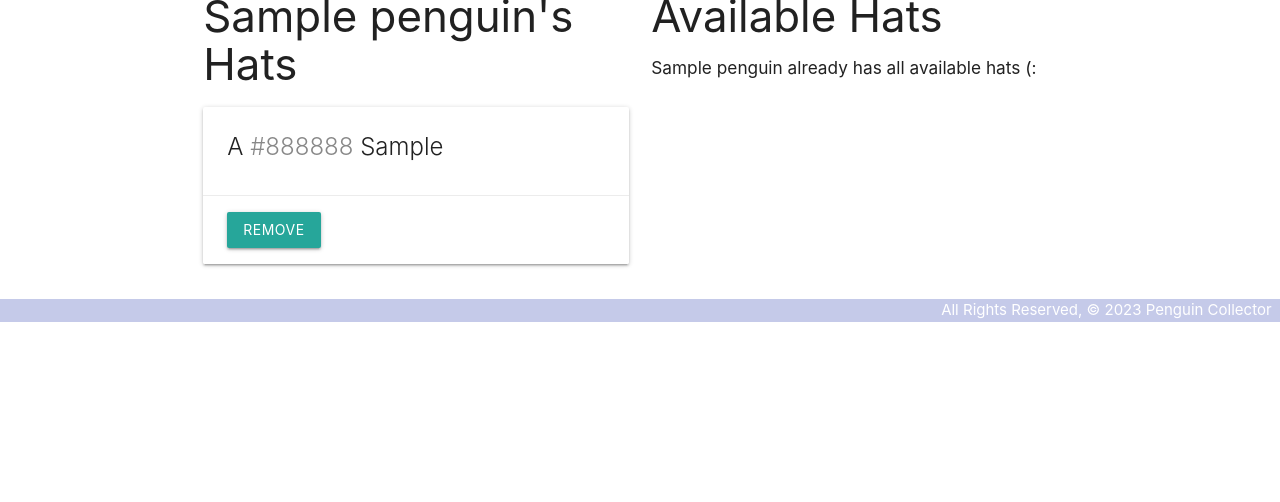
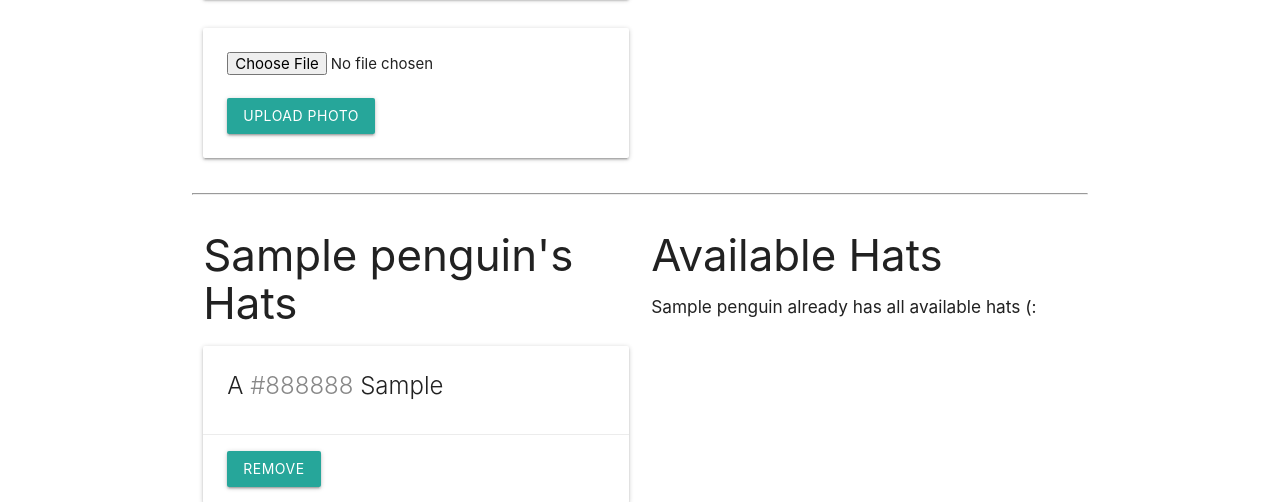
Before and after one commit to btb0/penguincollector, a Django app: page /penguins/1/ in a window 1280 px wide. Shown: the part 796-1298 px from the top of the page. Before the commit the page ends 1118 px from the top, so only its background shows below. Run offline with Django 4.2, Linux system fonts and the light colour scheme; a user stored in the database is signed in; tables that the repository leaves empty hold one stand-in row (values such as "Sample post").

Commit message:
implements AWS s3

```diff
--- a/main_app/admin.py
+++ b/main_app/admin.py
@@ -1,7 +1,8 @@
 from django.contrib import admin
-from .models import Penguin, Feeding, Hat
+from .models import Penguin, Feeding, Hat, Photo
 
 # Register your models here.
 admin.site.register(Penguin)
 admin.site.register(Feeding)
 admin.site.register(Hat)
+admin.site.register(Photo)
--- a/main_app/models.py
+++ b/main_app/models.py
@@ -69,3 +69,11 @@
     class Meta:
         # Sort Feedings by date (descending order)
         ordering = ['-date']
+
+
+class Photo(models.Model):
+    url = models.CharField(max_length=200)
+    penguin = models.ForeignKey(Penguin, on_delete=models.CASCADE)
+
+    def __str__(self):
+        return f"Photo for penguin_id: {self.penguin_id} @{self.url}"
--- a/main_app/templates/penguins/detail.html
+++ b/main_app/templates/penguins/detail.html
@@ -21,6 +21,17 @@
                 <a href="{% url 'penguins_delete' penguin.id %}">Delete</a>
             </div>
         </div>
+        {% for photo in penguin.photo_set.all %}
+            <img class="responsive-img card-panel" src="{{photo.url}}" alt="Penguin Photo">
+        {% empty %}
+            <div class="card-panel teal-text center-align">No Photos Uploaded</div>
+        {% endfor %}
+        <form action="{% url 'add_photo' penguin.id %}" enctype="multipart/form-data" method="POST" class="card-panel">
+            {% csrf_token %}
+            <input type="file" name="photo-file">
+            <br><br>
+            <button type="submit" class="btn">Upload Photo</button>
+        </form>
     </div>
     <div class="col s6">
         <!-- Add Feedings Form -->
--- a/main_app/urls.py
+++ b/main_app/urls.py
@@ -10,6 +10,7 @@
     path('penguins/<int:pk>/update/', views.PenguinUpdate.as_view(), name='penguins_update'),
     path('penguins/<int:pk>/delete/', views.PenguinDelete.as_view(), name='penguins_delete'),
     path('penguins/<int:penguin_id>/add_feeding/', views.add_feeding, name='add_feeding'),
+    path('penguins/<int:penguin_id>/add_photo/', views.add_photo, name='add_photo'),
     path('penguins/<int:penguin_id>/assoc_hat/<int:hat_id>/', views.assoc_hat, name='assoc_hat'),
     path('penguins/<int:penguin_id>/unassoc_hat/<int:hat_id>/', views.unassoc_hat, name='unassoc_hat'),
     path('hats/', views.HatList.as_view(), name='hats_index'),
--- a/main_app/views.py
+++ b/main_app/views.py
@@ -1,3 +1,6 @@
+import os # used to access .env variables
+import uuid # helpful for generating random strings
+import boto3 # AWS SDK python library
 from django.shortcuts import render, redirect
 from django.views.generic.edit import CreateView, UpdateView, DeleteView
 from django.views.generic import ListView, DetailView
@@ -5,7 +8,7 @@
 from django.contrib.auth.forms import UserCreationForm
 from django.contrib.auth.decorators import login_required # Authorization for view functions
 from django.contrib.auth.mixins import LoginRequiredMixin # Authorization for class based views
-from .models import Penguin, Hat
+from .models import Penguin, Hat, Photo
 from .forms import FeedingForm
 
 # Create your views here.
@@ -123,3 +126,22 @@
         'form': form,
         'error_message': error_message
     })
+
+@login_required
+def add_photo(request, penguin_id):
+    # photo_file will be set to the name attribute on the input type="file"
+    photo_file = request.FILES.get('photo-file', None)
+    if photo_file:
+        s3 = boto3.client('s3')
+        # creates unique filename with 6 characters & keeps file extension
+        key = uuid.uuid4().hex[:6] + photo_file.name[photo_file.name.rfind('.'):]
+        try:
+            bucket = os.environ['S3_BUCKET']
+            s3.upload_fileobj(photo_file, bucket, key)
+            # builds url string
+            url = f"{os.environ['S3_BASE_URL']}{bucket}/{key}"
+            Photo.objects.create(url=url, penguin_id=penguin_id)
+        except Exception as e:
+            print('An error occured uploading file to S3')
+            print(e)
+    return redirect('penguins_detail', penguin_id=penguin_id)
--- a/penguincollector/settings.py
+++ b/penguincollector/settings.py
@@ -11,6 +11,11 @@
 """
 
 from pathlib import Path
+
+import environ
+
+environ.Env()
+environ.Env.read_env()
 
 # Build paths inside the project like this: BASE_DIR / 'subdir'.
 BASE_DIR = Path(__file__).resolve().parent.parent
```
Also changed, not shown: main_app/migrations/0006_photo.py (added).
